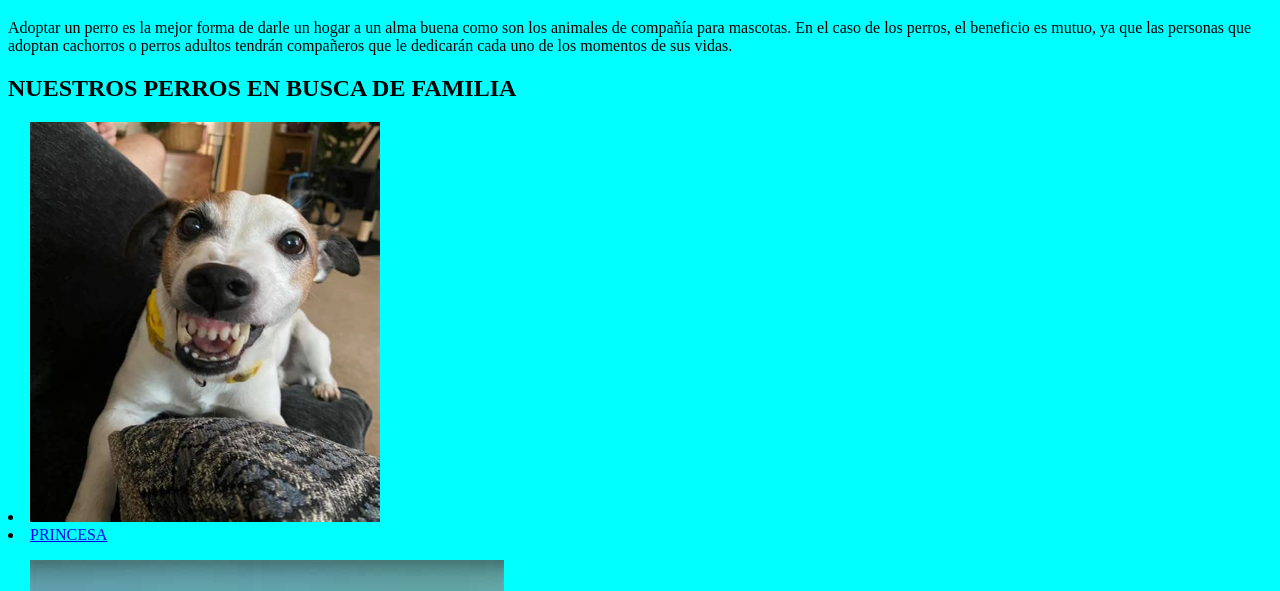
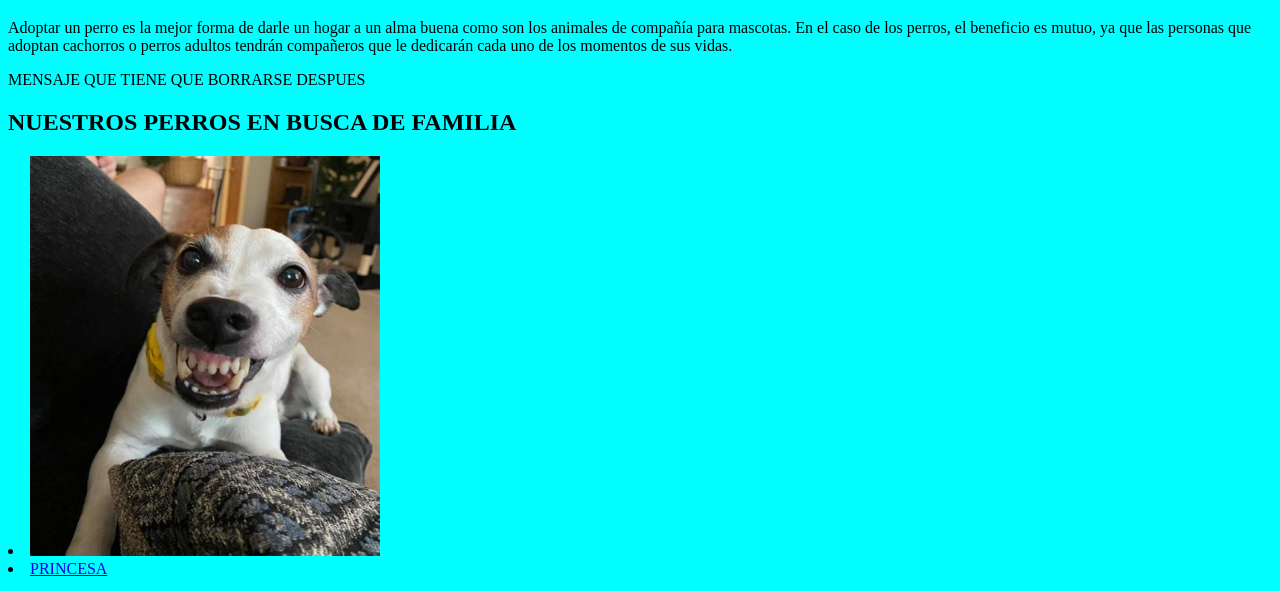
Before and after one commit to Gon-Analista/Pagina-HTML, a plain HTML site: page perros.html in a window 1280 px wide. Shown: the part 137-728 px from the top of the page. Drawn offline with Linux system fonts and the light colour scheme.

Commit message:
se agrego un mensaje temporal

```diff
--- a/perros.html
+++ b/perros.html
@@ -11,7 +11,7 @@
     <a href="perros.html"> <img src="img/mascotas-interior.png" alt="">  </a>
     <h1 > Perros en adopcion  </h1>
     <p>Adoptar un perro es la mejor forma de darle un hogar a un alma buena como son los animales de compañía para mascotas. En el caso de los perros, el beneficio es mutuo, ya que las personas que adoptan cachorros o perros adultos tendrán compañeros que le dedicarán cada uno de los momentos de sus vidas.</p>
-
+    <p>MENSAJE QUE TIENE QUE BORRARSE DESPUES</p>
     <h2>NUESTROS PERROS EN BUSCA DE FAMILIA</h2>
     <li>  <img src="img/th-1418631131.jpg" width="350" height="400" alt=""> <li><a href="princesa.html">PRINCESA</a></li></li>
     <P>     </P>
```
